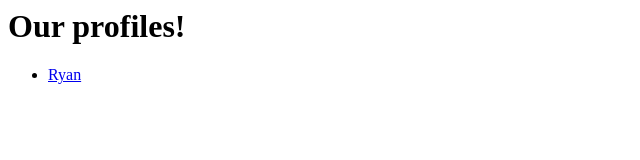
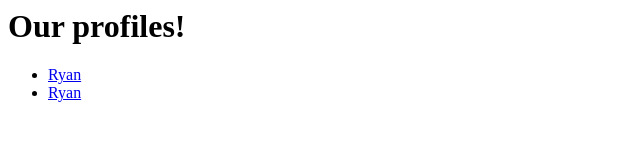
Before and after one commit to ascomsci/about-us, a plain HTML site: page index.html in a window 1280 px wide. Shown: the full height of the page, 0-640 px from the left. Drawn offline with Linux system fonts and the light colour scheme.

Commit message:
update that index

```diff
--- a/index.html
+++ b/index.html
@@ -2,4 +2,5 @@
 
 <ul>
 	<li><a href="ryan-morris.html">Ryan</a></li>
+	<li><a href="alex.html">Ryan</a></li>
 </ul>
```
